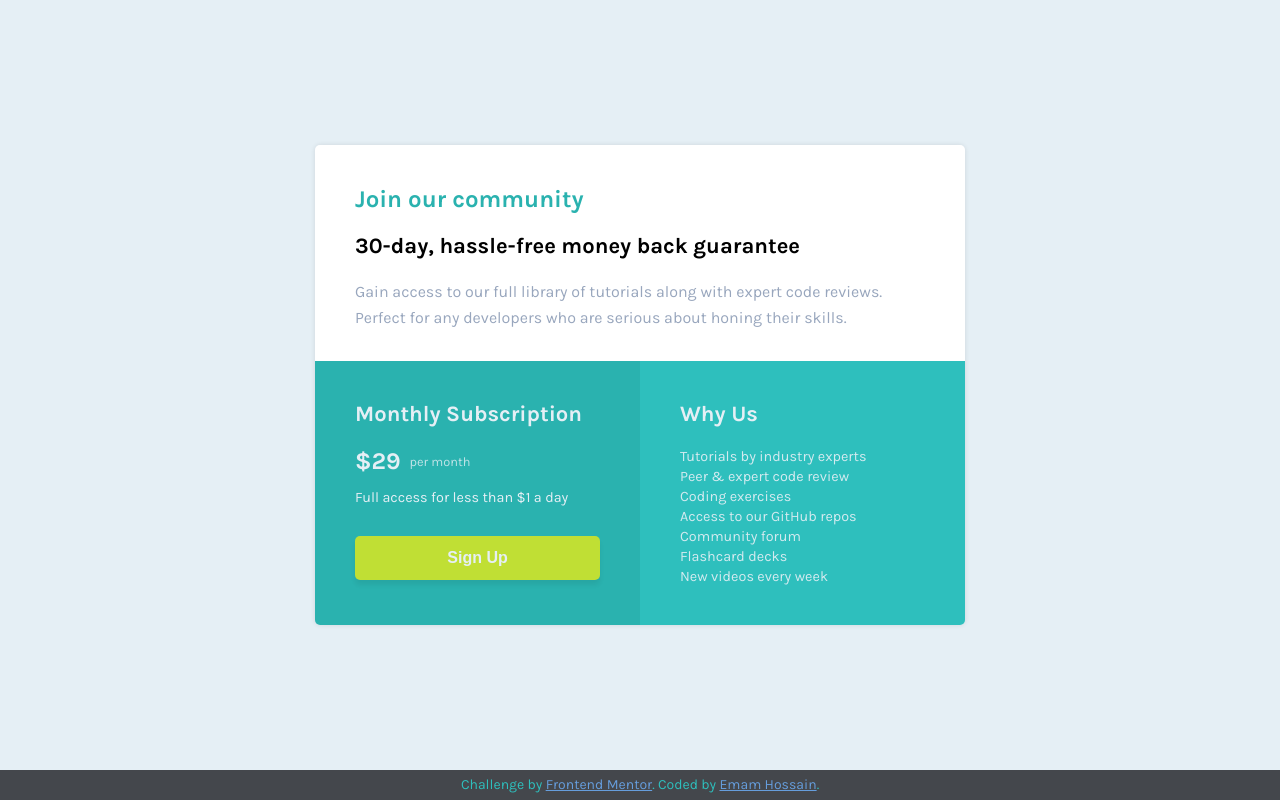
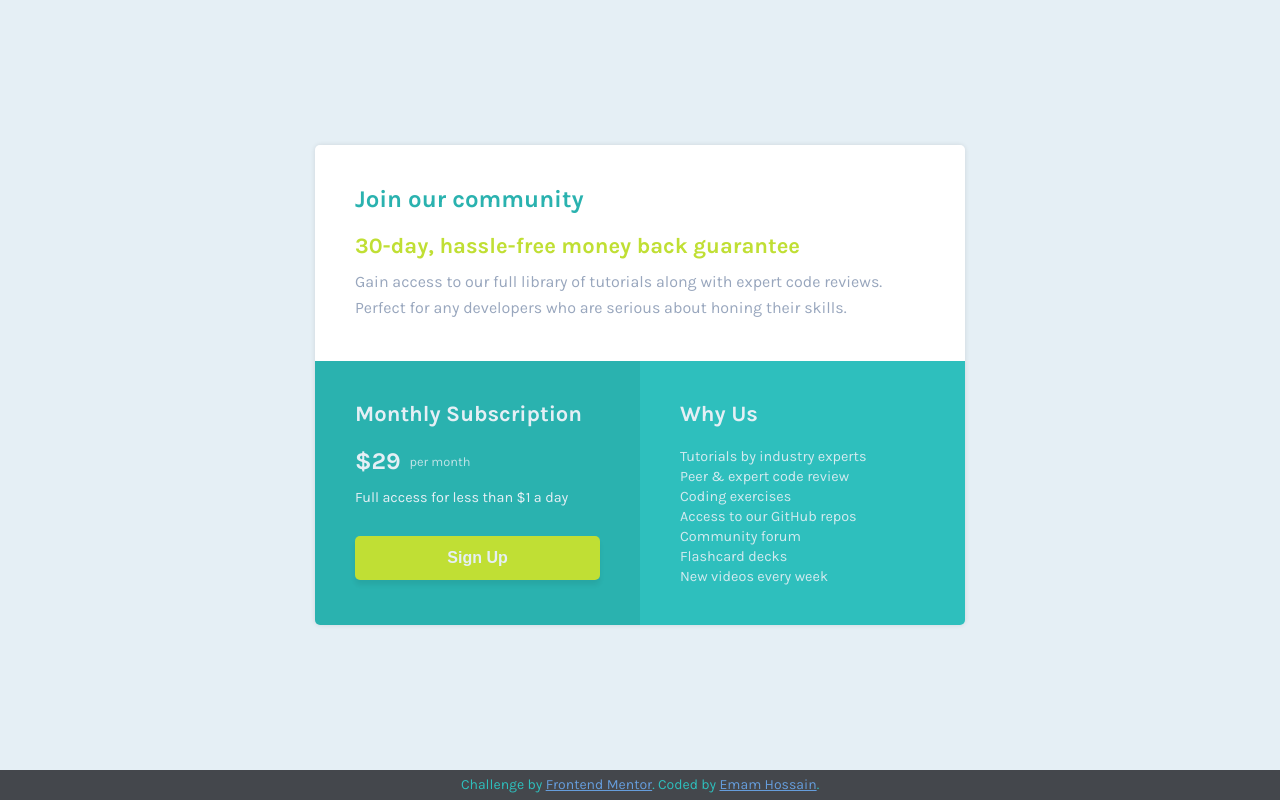
Before and after one commit to EmamHossainEmo/single-price-grid-component-frontend-mentor-challenge, a plain HTML site: page index.html in a window 1280 px wide. Drawn offline with Linux system fonts and the light colour scheme.

Commit message:
Update style.css

```diff
--- a/style.css
+++ b/style.css
@@ -51,7 +51,6 @@ SHARED STYLES
 
 h1,
 h2,
-h3,
 p {
   margin: 0;
 }
@@ -84,7 +83,7 @@ TOP SECTION
   color: #2ab2af;
 }
 
-#top-section h3 {
+#top-section h2 {
   color: #c0df34;
   font-weight: 700;
   margin-bottom: 10px;
```
